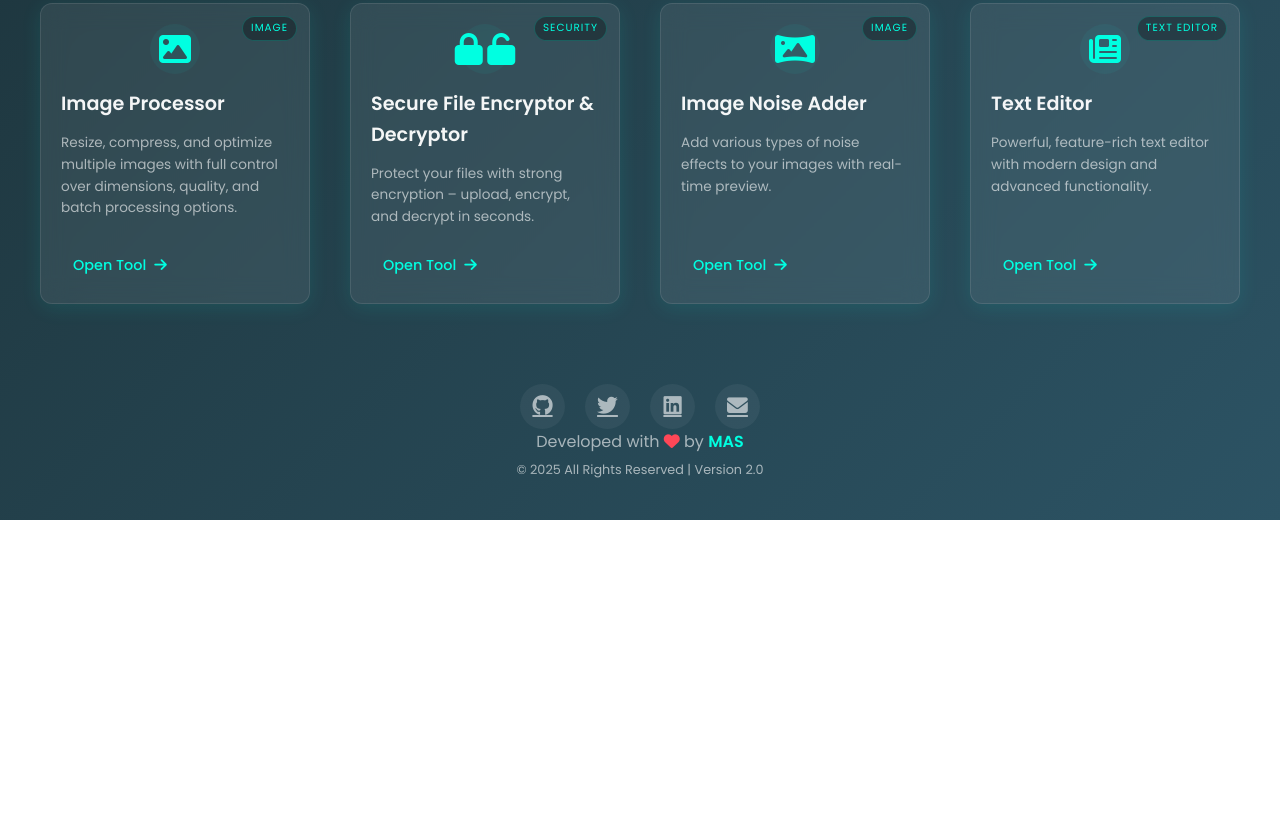
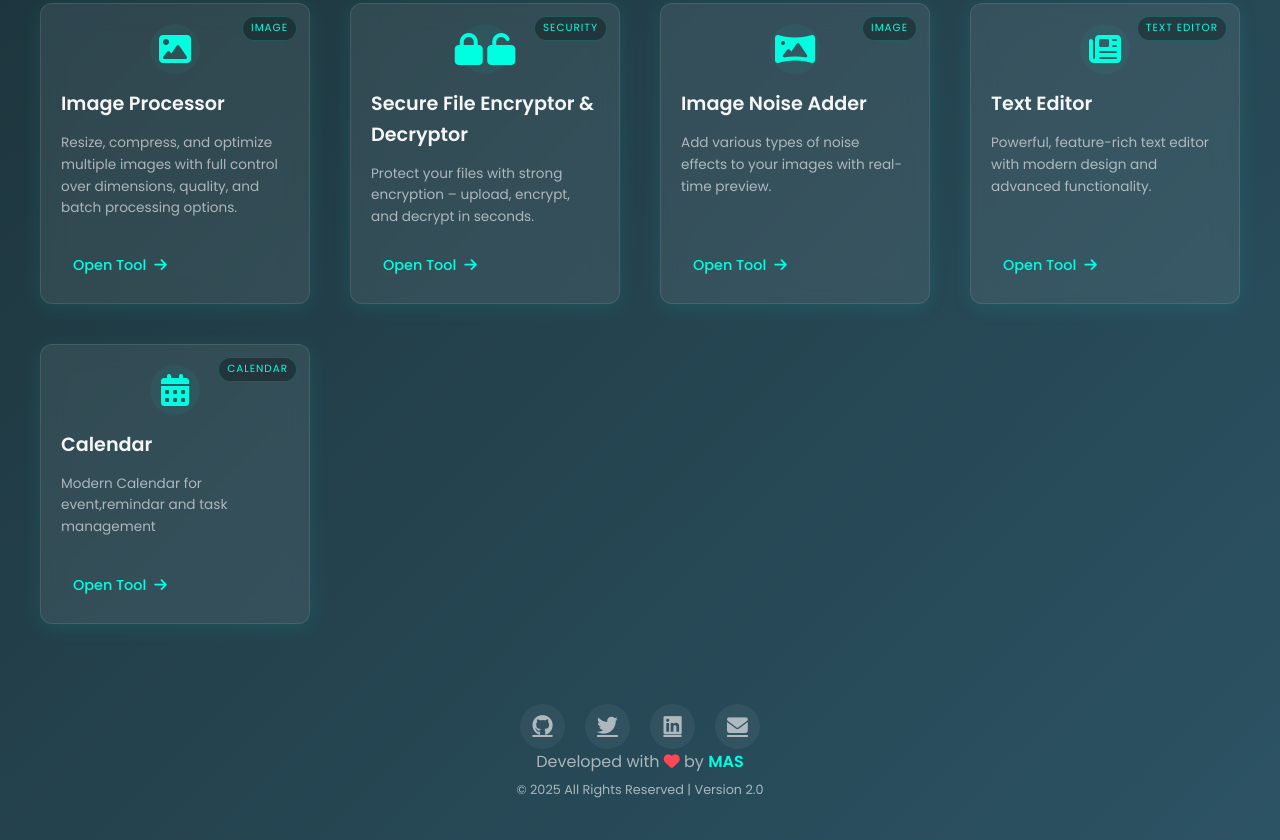
Before and after one commit to sirat-o/sirat-o.github.io, a plain HTML site: page index.html in a window 1280 px wide. Shown: the part 1509-2349 px from the top of the page. Before the commit the page ends 2029 px from the top, so only its background shows below. Drawn offline with Linux system fonts and the light colour scheme.

Commit message:
Update index.html

```diff
--- a/index.html
+++ b/index.html
@@ -561,7 +561,7 @@
         </div>
         <h3 class="card-title">PDF To JPG</h3>
         <p class="card-desc">Convert PDF documents to high-quality JPG images with customizable settings including DPI, quality, and output format options.</p>
-        <a href="https://mish0as.github.io/PDF-To-JPG/" target="_blank" class="card-link">Open Tool <i class="fas fa-arrow-right"></i></a>
+        <a href="https://sirat-o.github.io/PDF-To-JPG/" target="_blank" class="card-link">Open Tool <i class="fas fa-arrow-right"></i></a>
       </div>
 
       <div class="card fade-in delay-2" data-categories="pdf converter">
@@ -581,7 +581,7 @@
         </div>
         <h3 class="card-title">HTML Editor</h3>
         <p class="card-desc">Real-time HTML editor with live preview, syntax highlighting, code completion and export options for your web projects.</p>
-        <a href="https://mish0as.github.io/html-editor/" target="_blank" class="card-link">Open Tool <i class="fas fa-arrow-right"></i></a>
+        <a href="https://sirat-o.github.io/html-editor/" target="_blank" class="card-link">Open Tool <i class="fas fa-arrow-right"></i></a>
       </div>
 
       <div class="card fade-in delay-4" data-categories="image">
@@ -591,7 +591,7 @@
         </div>
         <h3 class="card-title">Color Picker From Image</h3>
         <p class="card-desc">Extract color palettes from any image with advanced color analysis, HEX/RGB/HSL codes, and palette export options.</p>
-        <a href="https://mish0as.github.io/color_picker/" target="_blank" class="card-link">Open Tool <i class="fas fa-arrow-right"></i></a>
+        <a href="https://sirat-o.github.io/color_picker/" target="_blank" class="card-link">Open Tool <i class="fas fa-arrow-right"></i></a>
       </div>
 
       <div class="card fade-in delay-5" data-categories="image converter">
@@ -601,7 +601,7 @@
         </div>
         <h3 class="card-title">Image Converter</h3>
         <p class="card-desc">Convert between multiple image formats (JPG, PNG, WEBP, GIF, etc.) with quality control, batch processing, and resize options.</p>
-        <a href="https://mish0as.github.io/image-converter/" target="_blank" class="card-link">Open Tool <i class="fas fa-arrow-right"></i></a>
+        <a href="https://sirat-o.github.io/image-converter/" target="_blank" class="card-link">Open Tool <i class="fas fa-arrow-right"></i></a>
       </div>
 
       <div class="card fade-in delay-1" data-categories="utilities">
@@ -611,7 +611,7 @@
         </div>
         <h3 class="card-title">Countdown Timer</h3>
         <p class="card-desc">Customizable countdown timer with multiple display options, alerts, fullscreen mode, and the ability to save presets.</p>
-        <a href="https://mish0as.github.io/countdown-timer/" target="_blank" class="card-link">Open Tool <i class="fas fa-arrow-right"></i></a>
+        <a href="https://sirat-o.github.io/countdown-timer/" target="_blank" class="card-link">Open Tool <i class="fas fa-arrow-right"></i></a>
       </div>
 
       <div class="card fade-in delay-2" data-categories="image converter">
@@ -621,7 +621,7 @@
         </div>
         <h3 class="card-title">Video to Image</h3>
         <p class="card-desc">Extract frames from videos at custom intervals, with options for quality, format, and batch download of all frames.</p>
-        <a href="https://mish0as.github.io/videotoimage/" target="_blank" class="card-link">Open Tool <i class="fas fa-arrow-right"></i></a>
+        <a href="https://sirat-o.github.io/videotoimage/" target="_blank" class="card-link">Open Tool <i class="fas fa-arrow-right"></i></a>
       </div>
 
       <div class="card fade-in delay-3" data-categories="utilities">
@@ -631,7 +631,7 @@
         </div>
         <h3 class="card-title">Password Generator</h3>
         <p class="card-desc">Generate secure passwords with customizable length, character sets, pronounceable options, and strength meter.</p>
-        <a href="https://mish0as.github.io/password-generator/" target="_blank" class="card-link">Open Tool <i class="fas fa-arrow-right"></i></a>
+        <a href="https://sirat-o.github.io/password-generator/" target="_blank" class="card-link">Open Tool <i class="fas fa-arrow-right"></i></a>
       </div>
 
       <div class="card fade-in delay-4" data-categories="utilities">
@@ -641,7 +641,7 @@
         </div>
         <h3 class="card-title">Age Calculator</h3>
         <p class="card-desc">Calculate exact age in years, months, and days with additional features like zodiac signs and countdown to next birthday.</p>
-        <a href="https://mish0as.github.io/age-calculator/" target="_blank" class="card-link">Open Tool <i class="fas fa-arrow-right"></i></a>
+        <a href="https://sirat-o.github.io/age-calculator/" target="_blank" class="card-link">Open Tool <i class="fas fa-arrow-right"></i></a>
       </div>
 
       <div class="card fade-in delay-5" data-categories="development">
@@ -651,7 +651,7 @@
         </div>
         <h3 class="card-title">Markdown Editor</h3>
         <p class="card-desc">Create and edit Markdown with live preview, syntax highlighting, and export to PDF, HTML, or image formats with custom styling.</p>
-        <a href="https://mish0as.github.io/md-editor/" target="_blank" class="card-link">Open Tool <i class="fas fa-arrow-right"></i></a>
+        <a href="https://sirat-o.github.io/md-editor/" target="_blank" class="card-link">Open Tool <i class="fas fa-arrow-right"></i></a>
       </div>
 
       <div class="card fade-in delay-1" data-categories="image">
@@ -661,7 +661,7 @@
         </div>
         <h3 class="card-title">CutMask-Image Section Remover</h3>
         <p class="card-desc">Remove unwanted sections or black-out areas in your image with precision tools, blur effects, and multiple masking options.</p>
-        <a href="https://mish0as.github.io/image-section-remover/" target="_blank" class="card-link">Open Tool <i class="fas fa-arrow-right"></i></a>
+        <a href="https://sirat-o.github.io/image-section-remover/" target="_blank" class="card-link">Open Tool <i class="fas fa-arrow-right"></i></a>
       </div>
 
       <div class="card fade-in delay-2" data-categories="pdf converter image">
@@ -671,7 +671,7 @@
         </div>
         <h3 class="card-title">Image to PDF Converter</h3>
         <p class="card-desc">Convert multiple images to high-quality PDF with customizable page size, orientation, margins, and compression settings.</p>
-        <a href="https://mish0as.github.io/image-to-pdf/" target="_blank" class="card-link">Open Tool <i class="fas fa-arrow-right"></i></a>
+        <a href="https://sirat-o.github.io/image-to-pdf/" target="_blank" class="card-link">Open Tool <i class="fas fa-arrow-right"></i></a>
       </div>
 
       <div class="card fade-in delay-3" data-categories="image">
@@ -681,7 +681,7 @@
         </div>
         <h3 class="card-title">Image Processor</h3>
         <p class="card-desc">Resize, compress, and optimize multiple images with full control over dimensions, quality, and batch processing options.</p>
-        <a href="https://mish0as.github.io/Image_Processor/" target="_blank" class="card-link">Open Tool <i class="fas fa-arrow-right"></i></a>
+        <a href="https://sirat-o.github.io/Image_Processor/" target="_blank" class="card-link">Open Tool <i class="fas fa-arrow-right"></i></a>
       </div>
       <div class="card fade-in delay-3" data-categories="utilities">
         <div class="card-badge">Security</div>
@@ -691,7 +691,7 @@
         </div>
         <h3 class="card-title"> Secure File Encryptor & Decryptor</h3>
         <p class="card-desc">Protect your files with strong encryption – upload, encrypt, and decrypt in seconds.</p>
-        <a href="https://mish0as.github.io/file_locker/" target="_blank" class="card-link">Open Tool <i class="fas fa-arrow-right"></i></a>
+        <a href="https://sirat-o.github.io/file_locker/" target="_blank" class="card-link">Open Tool <i class="fas fa-arrow-right"></i></a>
       </div>
 
       <div class="card fade-in delay-3" data-categories="image">
@@ -701,7 +701,7 @@
         </div>
         <h3 class="card-title">  Image Noise Adder</h3>
         <p class="card-desc">Add various types of noise effects to your images with real-time preview.</p>
-        <a href="https://mish0as.github.io/file_locker/" target="_blank" class="card-link">Open Tool <i class="fas fa-arrow-right"></i></a>
+        <a href="https://sirat-o.github.io/file_locker/" target="_blank" class="card-link">Open Tool <i class="fas fa-arrow-right"></i></a>
       </div>
 
       <div class="card fade-in delay-3" data-categories="development">
@@ -711,7 +711,17 @@
         </div>
         <h3 class="card-title">Text Editor</h3>
         <p class="card-desc">Powerful, feature-rich text editor with modern design and advanced functionality.</p>
-        <a href="https://mish0as.github.io/text-editor/" target="_blank" class="card-link">Open Tool <i class="fas fa-arrow-right"></i></a>
+        <a href="https://sirat-o.github.io/text-editor/" target="_blank" class="card-link">Open Tool <i class="fas fa-arrow-right"></i></a>
+      </div>
+
+      <div class="card fade-in delay-3" data-categories="utilities">
+        <div class="card-badge">Calendar</div>
+        <div class="icon">
+          <i class="fa-solid fa-calendar-days"></i>
+        </div>
+        <h3 class="card-title">Calendar</h3>
+        <p class="card-desc">Modern Calendar for event,remindar and task management</p>
+        <a href="https://sirat-o.github.io/text-editor/" target="_blank" class="card-link">Open Tool <i class="fas fa-arrow-right"></i></a>
       </div>
 
 
@@ -724,7 +734,7 @@
 
     <div class="footer">
       <div class="social-links">
-        <a href="https://github.com/mish0as/" target="_blank" title="GitHub"><i class="fab fa-github"></i></a>
+        <a href="https://github.com/sirat-o/" target="_blank" title="GitHub"><i class="fab fa-github"></i></a>
         <a href="#" target="_blank" title="Twitter"><i class="fab fa-twitter"></i></a>
         <a href="#" target="_blank" title="LinkedIn"><i class="fab fa-linkedin"></i></a>
         <a href="#" target="_blank" title="Email"><i class="fas fa-envelope"></i></a>
```
